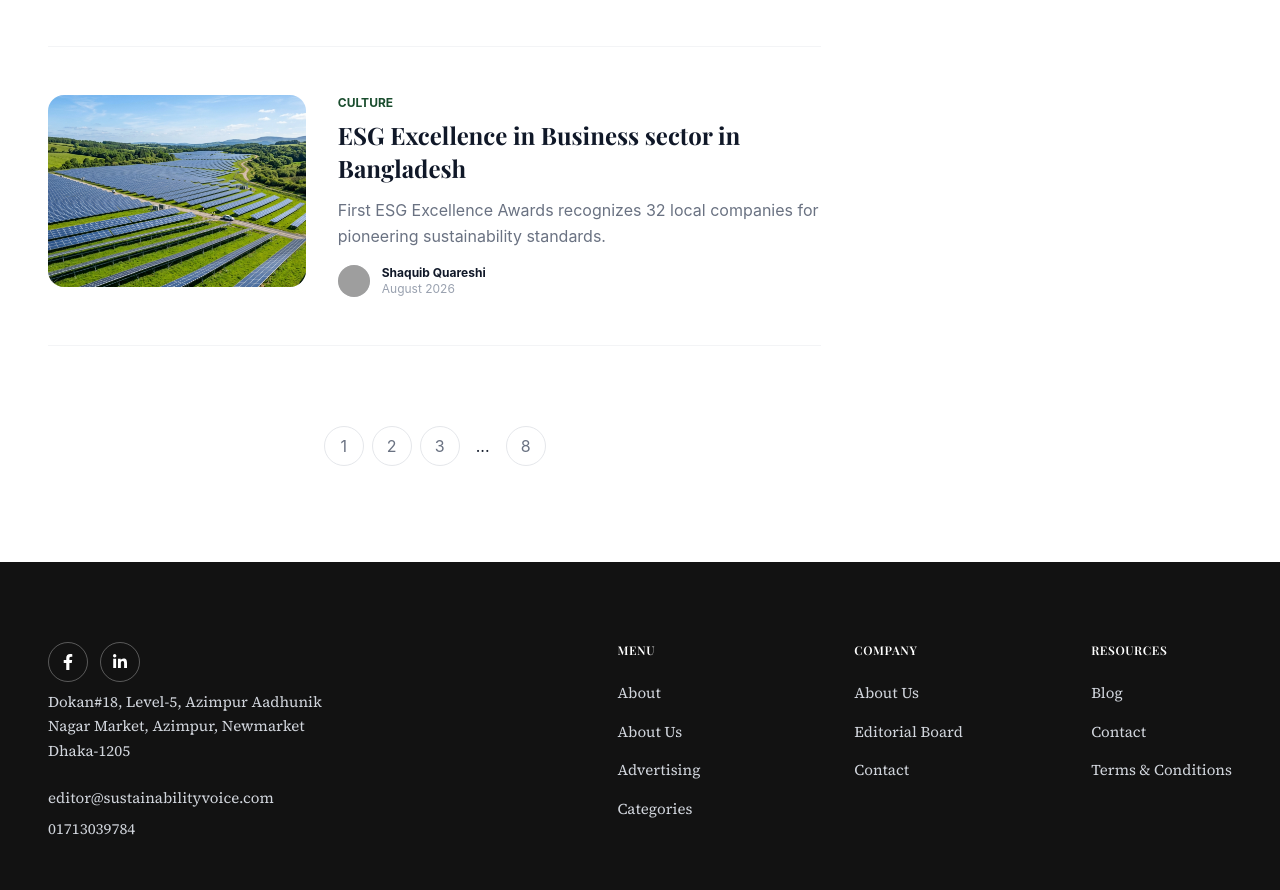
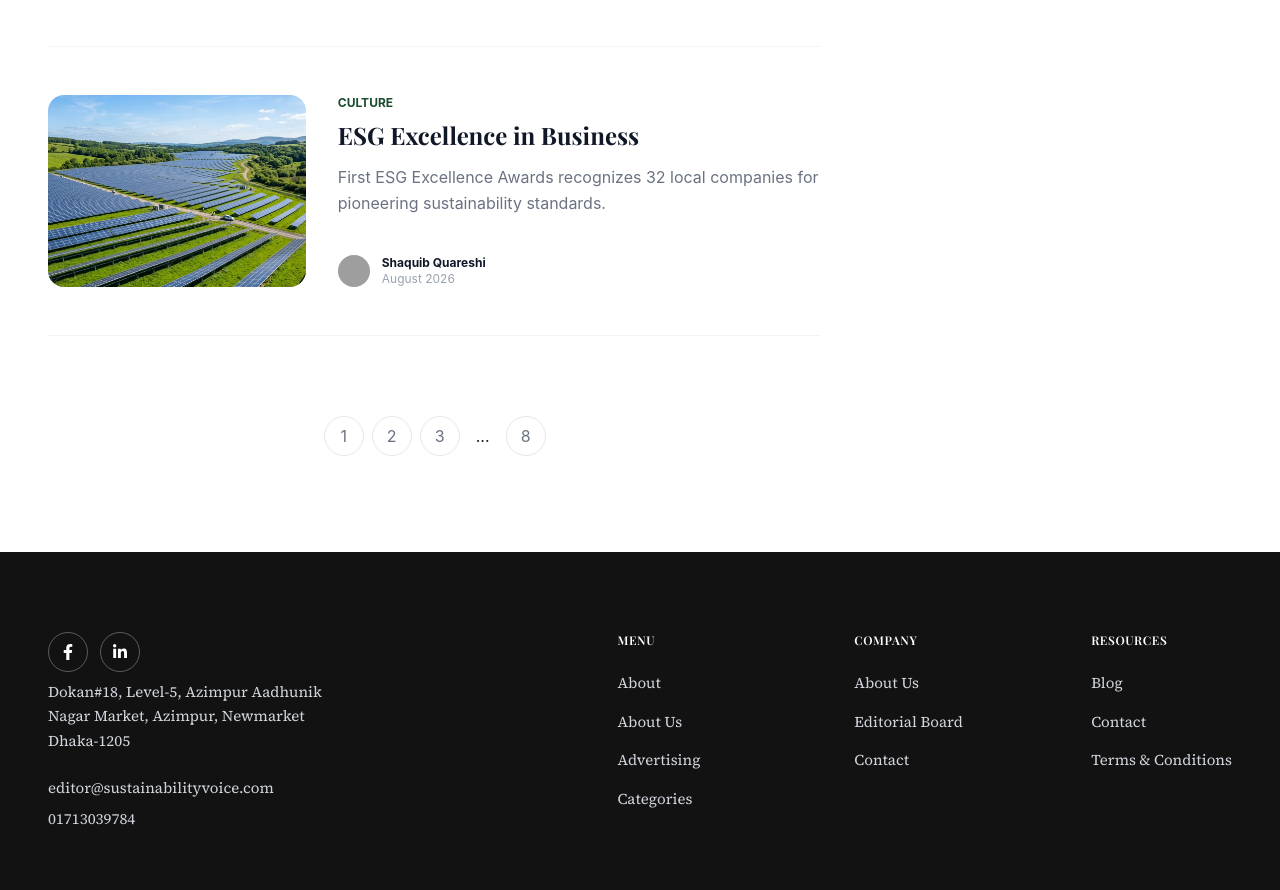
Before and after one commit to monju1190/The-FinCommerce, a Next.js app: page /blog in a window 1280 px wide. Shown: the part 1612-2502 px from the top of the page. Built offline with nearby package versions, Linux system fonts and the light colour scheme; grey boxes are pictures that could not be loaded; a web font is replaced by a local one.

Commit message:
change info

```diff
--- a/src/data/mockData.ts
+++ b/src/data/mockData.ts
@@ -84,7 +84,7 @@ export const magazineData: MagazineSectionData[] = [
     articles: [
       {
         slug: "esg-excellence",
-        title: "ESG Excellence in Business sector in Bangladesh",
+        title: "ESG Excellence in Business",
         subtitle: "First ESG Excellence Awards recognizes 32 local companies for pioneering sustainability standards.",
         author: "Shaquib Quareshi",
         date: "August 2026",
```
